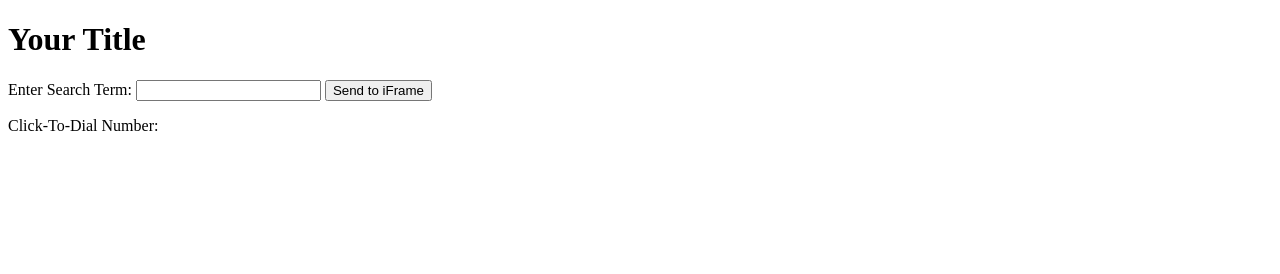
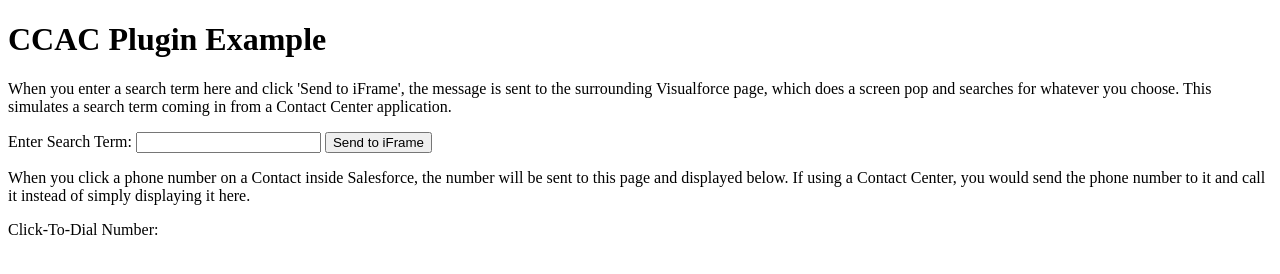
Before and after one commit to eric-stubbs-xima/eric-stubbs-xima.github.io, a plain HTML site: page index.html in a window 1280 px wide. Drawn offline with Linux system fonts and the light colour scheme.

Commit message:
Update index.html

```diff
--- a/index.html
+++ b/index.html
@@ -3,15 +3,19 @@
     <head>
         <meta charset="UTF-8">
         <meta name="viewport" content="width=device-width, initial-scale=1.0">
-        <title>Your HTML Page</title>
+        <title>CCAC Plugin Example</title>
     </head>
     <body>
 
-        <h1>Your Title</h1>
+        <h1>CCAC Plugin Example</h1>
+
+        <p>When you enter a search term here and click 'Send to iFrame', the message is sent to the surrounding Visualforce page, which does a screen pop and searches for whatever you choose. This simulates a search term coming in from a Contact Center application. </p>
 
         <label for="searchTerm">Enter Search Term:</label>
         <input type="text" id="searchTerm" name="searchTermInput">
         <button onclick="submitSearchTerm()">Send to iFrame</button>
+
+        <p>When you click a phone number on a Contact inside Salesforce, the number will be sent to this page and displayed below. If using a Contact Center, you would send the phone number to it and call it instead of simply displaying it here.</p>
 
         <p id="outputLabel"></p>
         <label>Click-To-Dial Number:</label>
```
